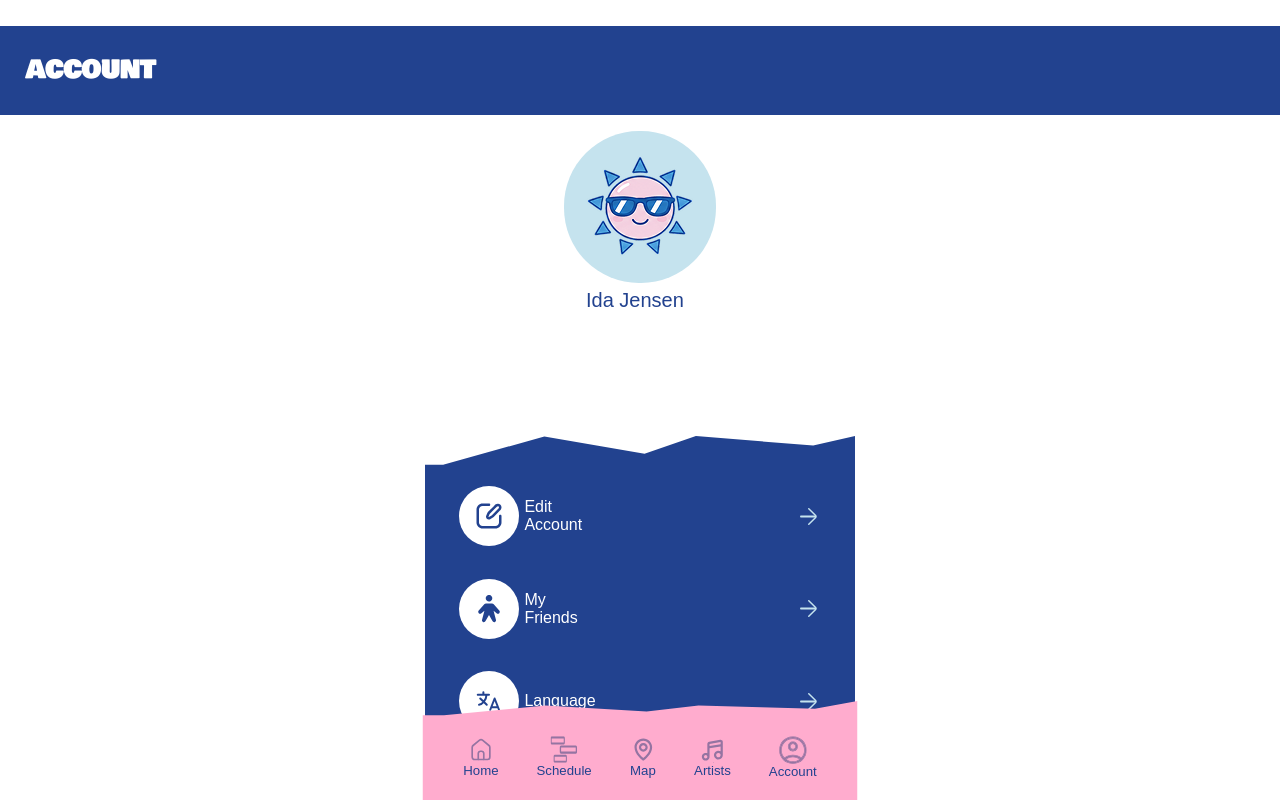
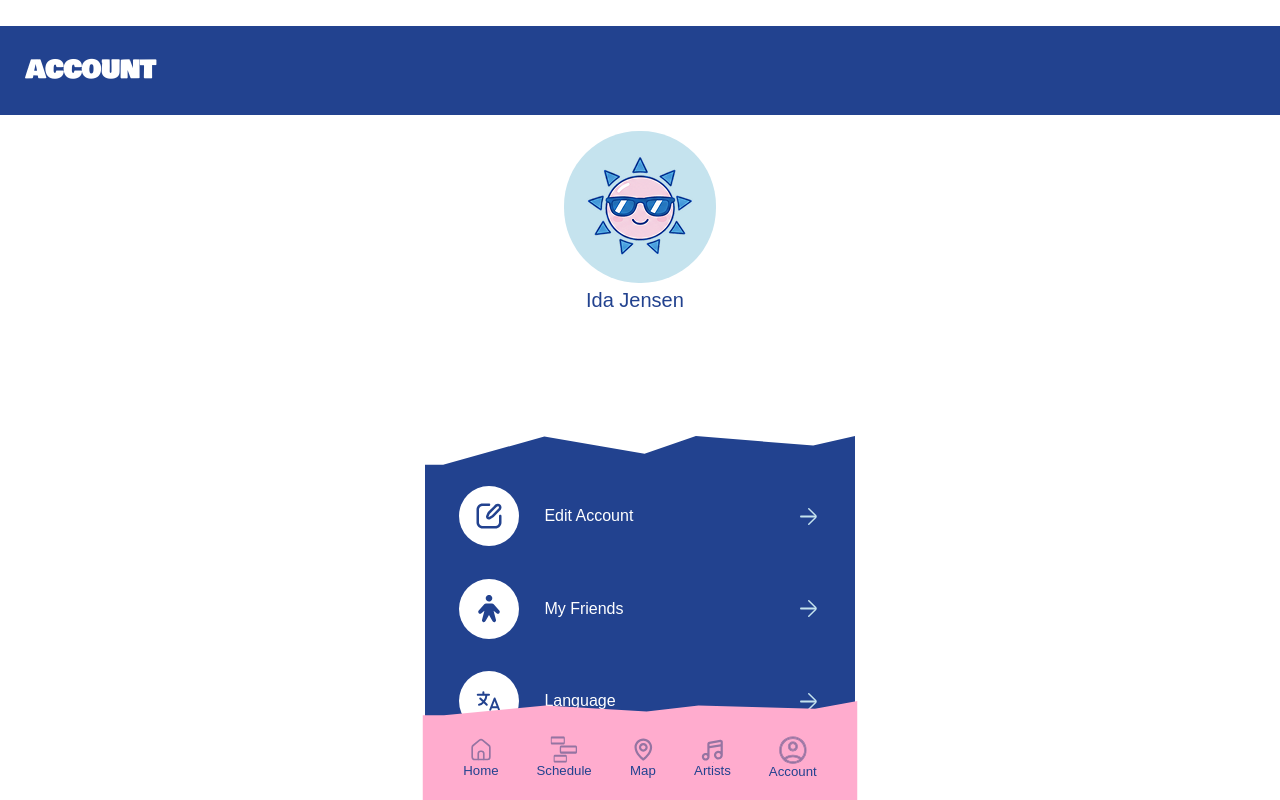
Before and after one commit to MichalRadovanHresko/BlueSunFestivalWebApp, a React (Vite) app in the folder blue-sun-festival/: page /BlueSunFestivalWebApp/account in a window 1280 px wide. Shown: the top 800 px of the page. Built offline with nearby package versions, Linux system fonts and the light colour scheme; a web font is replaced by a local one.

Commit message:
Fixed Styling bug

```diff
--- a/blue-sun-festival/src/components/map/MapButton.jsx
+++ b/blue-sun-festival/src/components/map/MapButton.jsx
@@ -3,13 +3,13 @@ import ShowMeIcon from "../icons/ShowMeIcon";
 
 const MapButton = () => {
   const styling =
-    "absolute bottom-[1%] bg-[white] rounded-[50%] h-[30px] w-[30px] p-[15px] z-10 m-[2px]";
+    "absolute bottom-[7%] bg-[white] rounded-[50%] h-[30px] w-[30px] p-[15px] z-10 m-[2px]";
   return (
     <>
-      <div className={`${styling} left-[2%]`}>
+      <div className={`${styling} left-[4%]`}>
         <ShowMeIcon />
       </div>
-      <div className={`${styling} right-[2%]`}>
+      <div className={`${styling} right-[4%]`}>
         <QueueIcon />
       </div>
     </>
--- a/blue-sun-festival/src/components/menu/ChooseIcon.jsx
+++ b/blue-sun-festival/src/components/menu/ChooseIcon.jsx
@@ -7,7 +7,7 @@ import ShowMeIcon from "../icons/ShowMeIcon";
 
 const ChooseIcon = ({ opt }) => {
   const styling =
-    "bg-white rounded-full h-[60px] w-[60px] flex items-center justify-center";
+    "bg-white rounded-full h-[40px] w-[40px] flex items-center justify-center";
 
   if (opt === "Edit Account") {
     return (
--- a/blue-sun-festival/src/components/menu/Menu.jsx
+++ b/blue-sun-festival/src/components/menu/Menu.jsx
@@ -10,9 +10,9 @@ const Menu = () => {
       key={opt}
       className="flex flex-row items-center justify-between pb-[9%] text-[white]"
     >
-      <div className="flex flex-row items-center gap-[20px] bg-[white] rounded-[50%] h-[30px] w-[30px] p-[15px]">
+      <div className="flex flex-row items-center gap-[40px] bg-[white] rounded-[50%] h-[30px] w-[30px] p-[15px] whitespace-nowrap">
         <ChooseIcon opt={opt} />
-        {opt}
+        <span className="whitespace-nowrap">{opt}</span>
       </div>
       <MenuTickIcon />
     </li>
```
